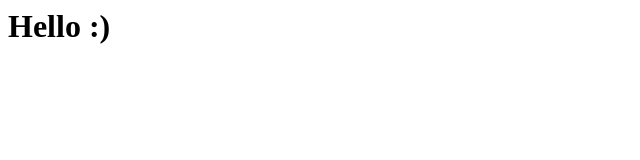
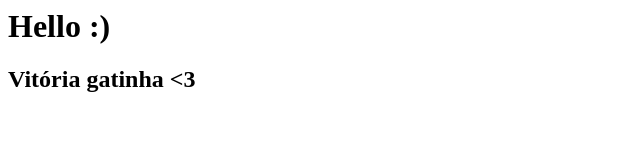
Before and after one commit to plajiw/plajiw.github.io, a plain HTML site: page index.html in a window 1280 px wide. Shown: the whole page, without its empty margins (0-640 px from the left). Drawn offline with Linux system fonts and the light colour scheme.

Commit message:
Update index.html

```diff
--- a/index.html
+++ b/index.html
@@ -1 +1,2 @@
 <h1>Hello :)</h1>
+<h2>Vitória gatinha <3</h2>
```
